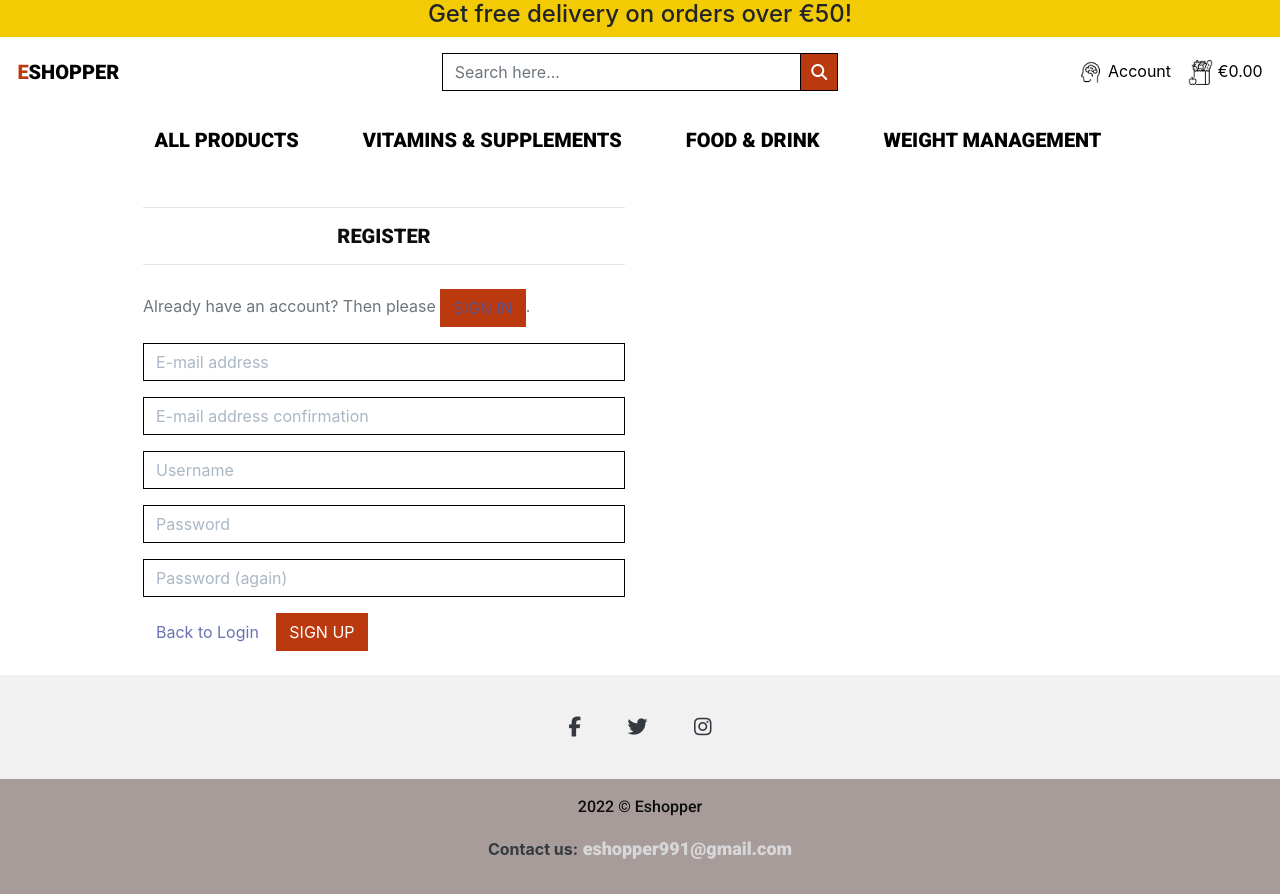
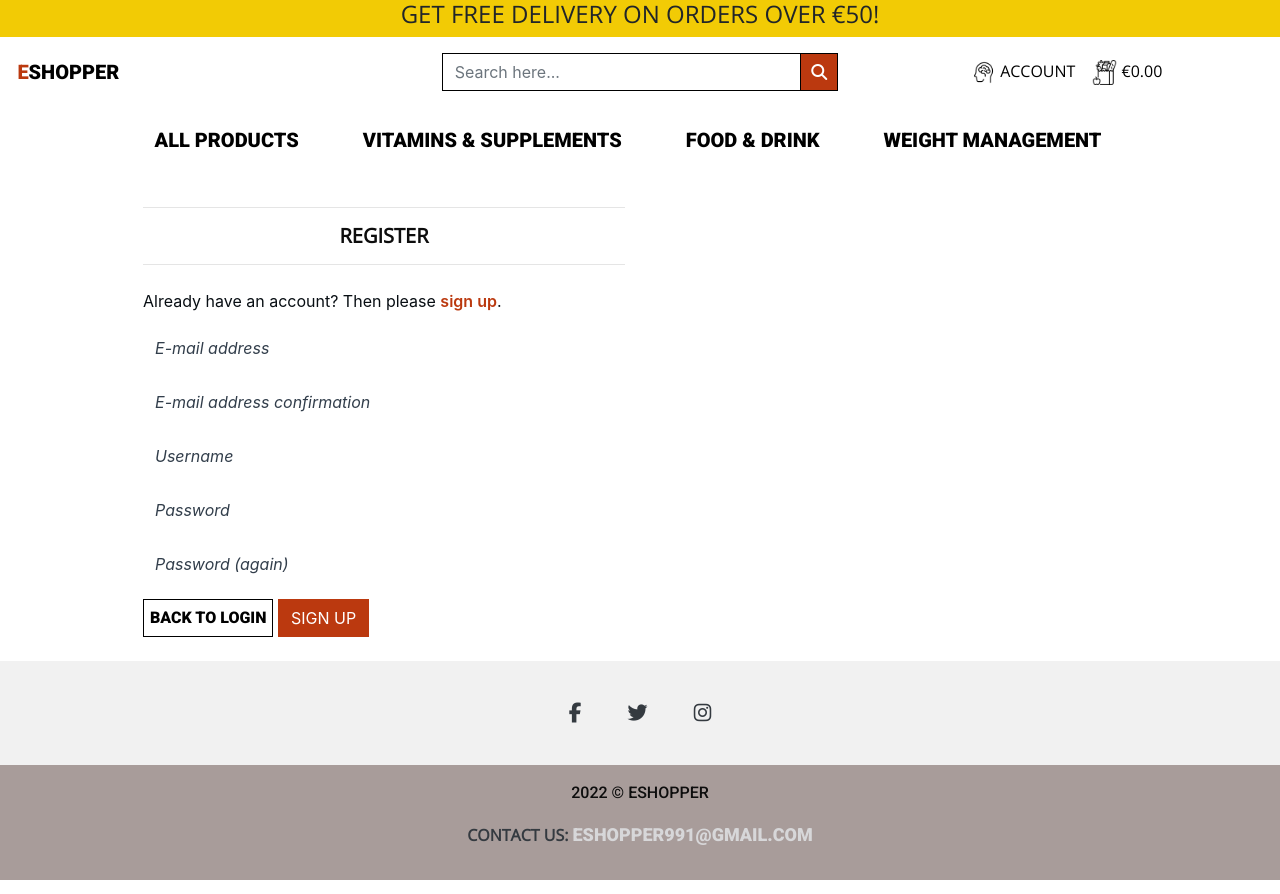
Before and after one commit to Code-Institute-Submissions/artneto-Eshopper_AugResub, a Django app: page /accounts/signup/ in a window 1280 px wide. Run offline with Django 3.2, Linux system fonts and the light colour scheme; some libraries are stand-ins or nearby versions.

Commit message:
used debug for fixing padding from image

```diff
--- a/static/css/base.css
+++ b/static/css/base.css
@@ -219,9 +219,7 @@ a.category-badge > span.badge:hover {
 
 
 /* Footer */
-.txt-copyright{
 
-}
 
 .txt-copyright {
     color:#0D0D0D;
@@ -282,9 +280,16 @@ a:hover {
 
 .allauth-form-inner-content p {
     margin-top: 1.5rem; /* mt-4 */
-    color: #6c757d; /* text-secondary */
+    color: #080e13; /* text-secondary */
 
 }
+
+.text-center {
+    text-align: center!important;
+    text-transform: uppercase!important;
+    font-family: 'Open Sans', sans-serif;
+}
+
 
 .btn-allauth {
     background: black;
@@ -300,9 +305,8 @@ a:hover {
 }
 
 .allauth-form-inner-content input {
-    border-color: #000;
-    border-radius: 0;
-
+    border:none;
+    background: none;
 }
 
 .allauth-form-inner-content label:not([for='id_remember']) {
@@ -310,8 +314,8 @@ a:hover {
 }
 
 .allauth-form-inner-content input::placeholder {
-    color: #aab7c4;
-
+    color: #323e4b;
+    font-style: italic;
 }
 
 .allauth-form-inner-content button,
@@ -348,8 +352,8 @@ a:hover {
 }
 
 .allauth-form-inner-content a {
-	color: #4a56a1d3; /* text-info */
-
+	color: #BB390F; /* text-info */
+    font-weight: 600;
 
 }
 
@@ -382,6 +386,7 @@ a:hover {
     border-radius: 0;
 
 }
+
 
 /* fixed top navbar only on medium and up */
 @media (min-width: 992px) {
--- a/templates/allauth/account/login.html
+++ b/templates/allauth/account/login.html
@@ -6,7 +6,7 @@
 {% block head_title %}{% trans "Sign In" %}{% endblock %}
 
 {% block inner_content %}
-<div class="member-form">
+<div class="form-">
   <hr>
   <h2 class="mb-4 text-center">{% trans "Sign In" %}</h2>
   <hr>
@@ -32,7 +32,7 @@
 
   {% else %}
   <p>{% blocktrans %}If you have not created an account yet, then please
-    <a href="{{ signup_url }}" id="account-exist">sign up</a> first.{% endblocktrans %}</p>
+    <a href="{{ signup_url }}" id="account-exist">sign up here</a>.{% endblocktrans %}</p>
   {% endif %}
 
   <form class="login" method="POST" action="{% url 'account_login' %}">
--- a/templates/allauth/account/signup.html
+++ b/templates/allauth/account/signup.html
@@ -11,8 +11,8 @@
   <h2 class="logo-font text-center">{% trans "Register" %}</h2>
   <hr>
 
-  <p>{% blocktrans %}Already have an account? Then please <button><a href="{{ login_url }}" id="account-exist">sign
-        in</a></button>.{% endblocktrans %}
+  <p>{% blocktrans %}Already have an account? Then please <a href="{{ signup_url }}"
+     id="exist-user">sign up</a>.{% endblocktrans %}
   </p>
 
 
@@ -23,7 +23,7 @@
     <input type="hidden" name="{{ redirect_field_name }}" value="{{ redirect_field_value }}" />
     {% endif %}
     <div class="form-btn my-0">
-      <a class="btn back-login" href="{% url 'account_login' %}">Back to Login</a>
+      <a class="btn btn-outline-black rounded-0" href="{% url 'account_login' %}">Back to Login</a>
       <button type="submit">{% trans "Sign Up" %}</button>
     </div>
   </form>
--- a/templates/includes/mobile_top_header.html
+++ b/templates/includes/mobile_top_header.html
@@ -8,7 +8,7 @@
     <div class="dropdown-menu border-0 w-100 p-3 rounded-0 my-0" aria-labelledby="mobile-search">
         <form class="form" method="GET" action="{% url 'products' %}">
             <div class="input-group w-100">
-                <input class="form-control border border-black rounded-0" type="text" name="q" placeholder="Search our site">
+                <input class="form-control border border-black rounded-0" type="text" name="q" placeholder="Search here...">
                 <div class="input-group-append">
                     <button class="form-control form-control btn btn-black border border-black rounded-0" type="submit">
                         <span class="icon">
@@ -24,7 +24,7 @@
     <a class="text-black nav-link d-block d-lg-none" href="#" id="user-options" data-toggle="dropdown" aria-haspopup="true" aria-expanded="false">
         <div class="text-center">
             <p class="my-0">
-                <img src='/media/human-brain.png' alt="icon-main"
+                <img src="{{ MEDIA_URL }}human-brain.png" alt="icon-main"
                  width="25px"> Account
             </p>
         </div>
@@ -45,7 +45,7 @@
 <li class="list-inline-item">
     <a class="{% if grand_total %}text-primary font-weight-bold{% else %}text-black{% endif %} nav-link d-block d-lg-none" href="{% url 'view_bag' %}">
         <div class="text-center">
-            <div><img src='/media/grocery.png' alt="bag icon"
+            <div><img src="{{ MEDIA_URL }}grocery.png" alt="bag icon"
                 width="25px"></div>
             <p class="my-0">
                 {% if grand_total %}
```
Also changed, not shown: products.json (deleted, +0 -1 lines).
